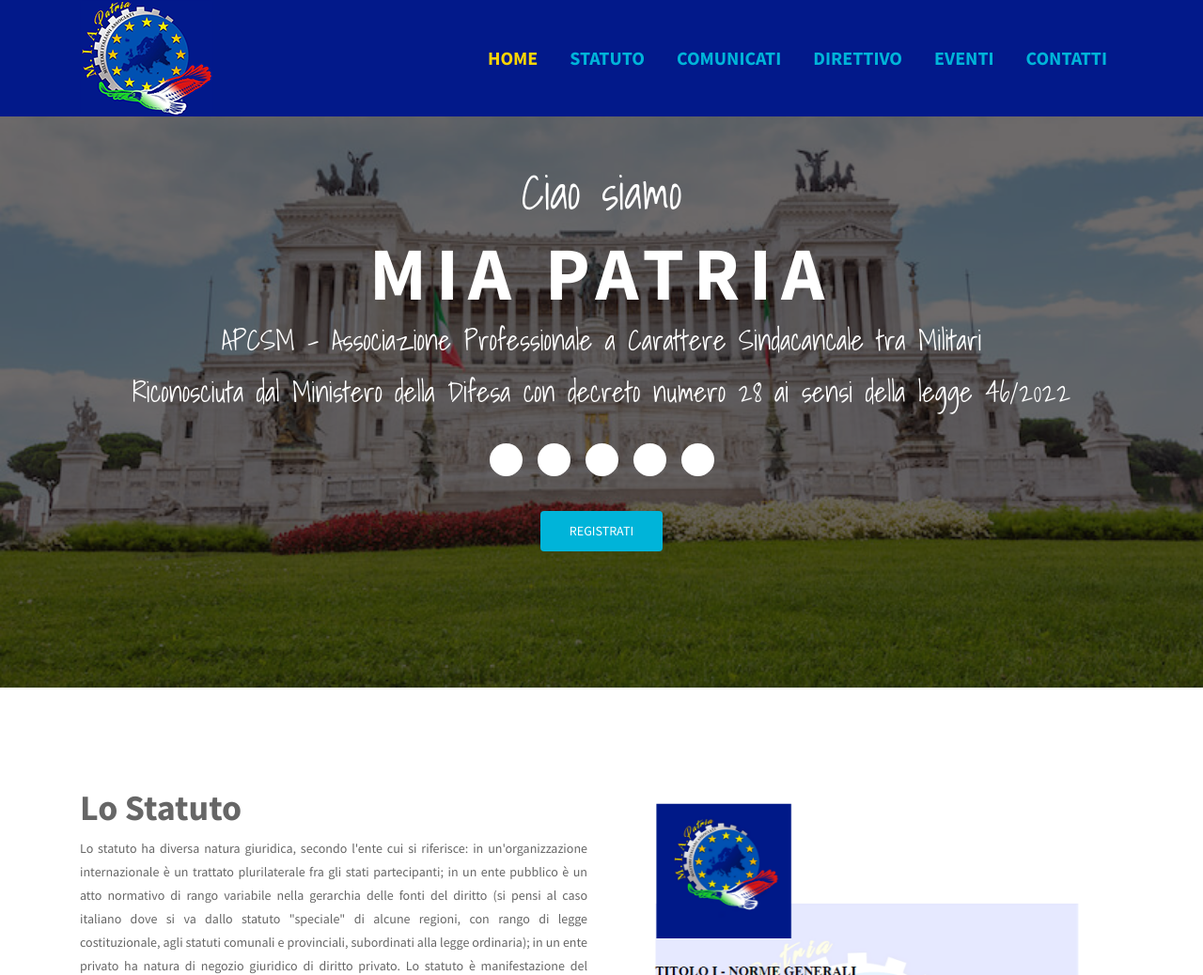
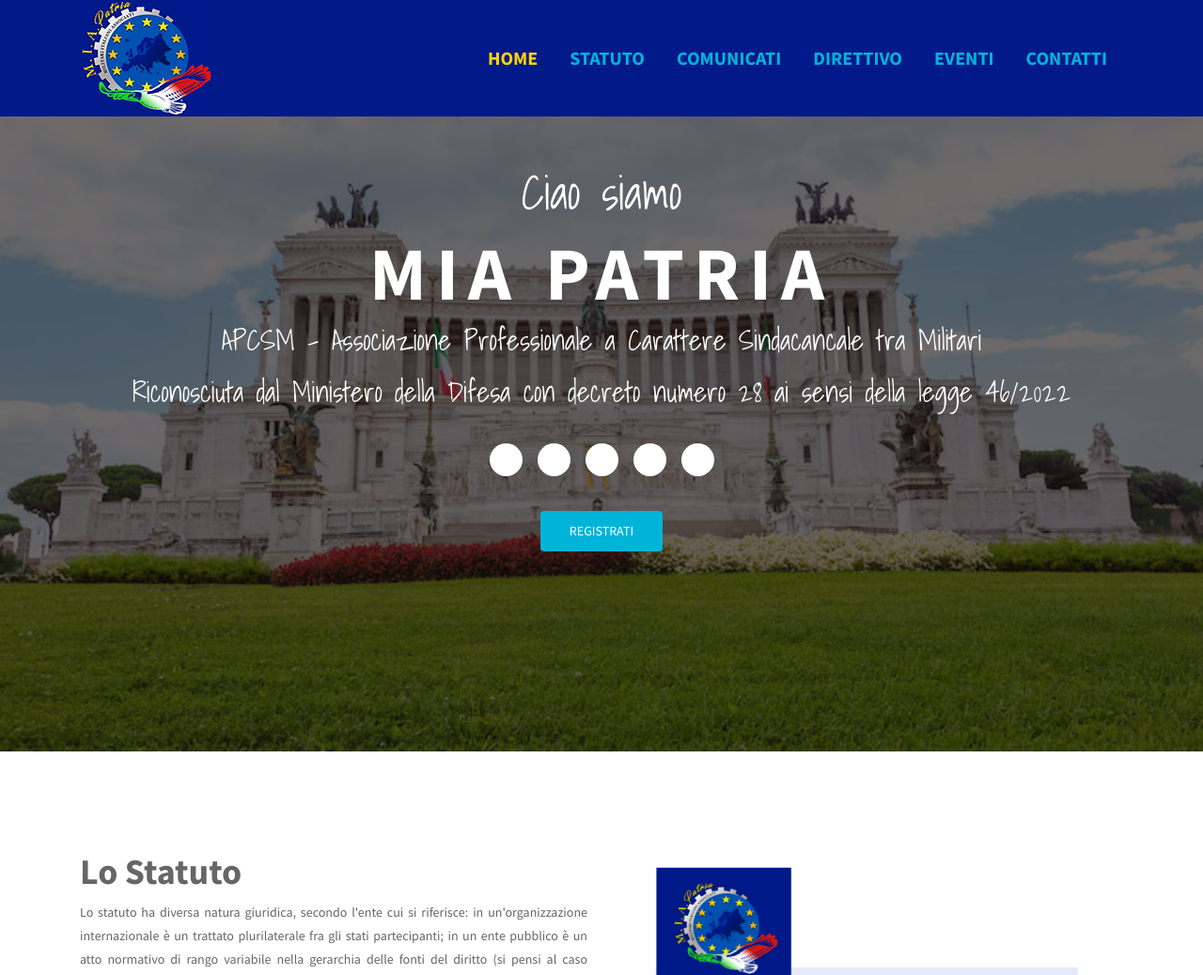
Before and after one commit to tr3xt0n/tr3xt0n.github.io, a PHP site: page / in a window 1280 px wide. Shown: the top 1038 px of the page at 94% size. Run offline with PHP 8.4, Linux system fonts and the light colour scheme; some web fonts are replaced.

Commit message:
Update main.css

```diff
--- a/assets/css/main.css
+++ b/assets/css/main.css
@@ -713,9 +713,10 @@ a.back-to-top:hover, a.back-to-top:focus {
 3. Hero Area
 ========================================================================== */
 .hero-area-bg {
-  width: 100%;
-  height: 100%;
-  background: url('../img/background/altare.jpg') no-repeat center center fixed;
+  width: 100vw;
+  height: 100vh;
+  background: url('../img/background/altare.jpg');
+  background-position: center, center;
   z-index: -1;
   -webkit-background-size: cover;
   -moz-background-size: cover;
```
